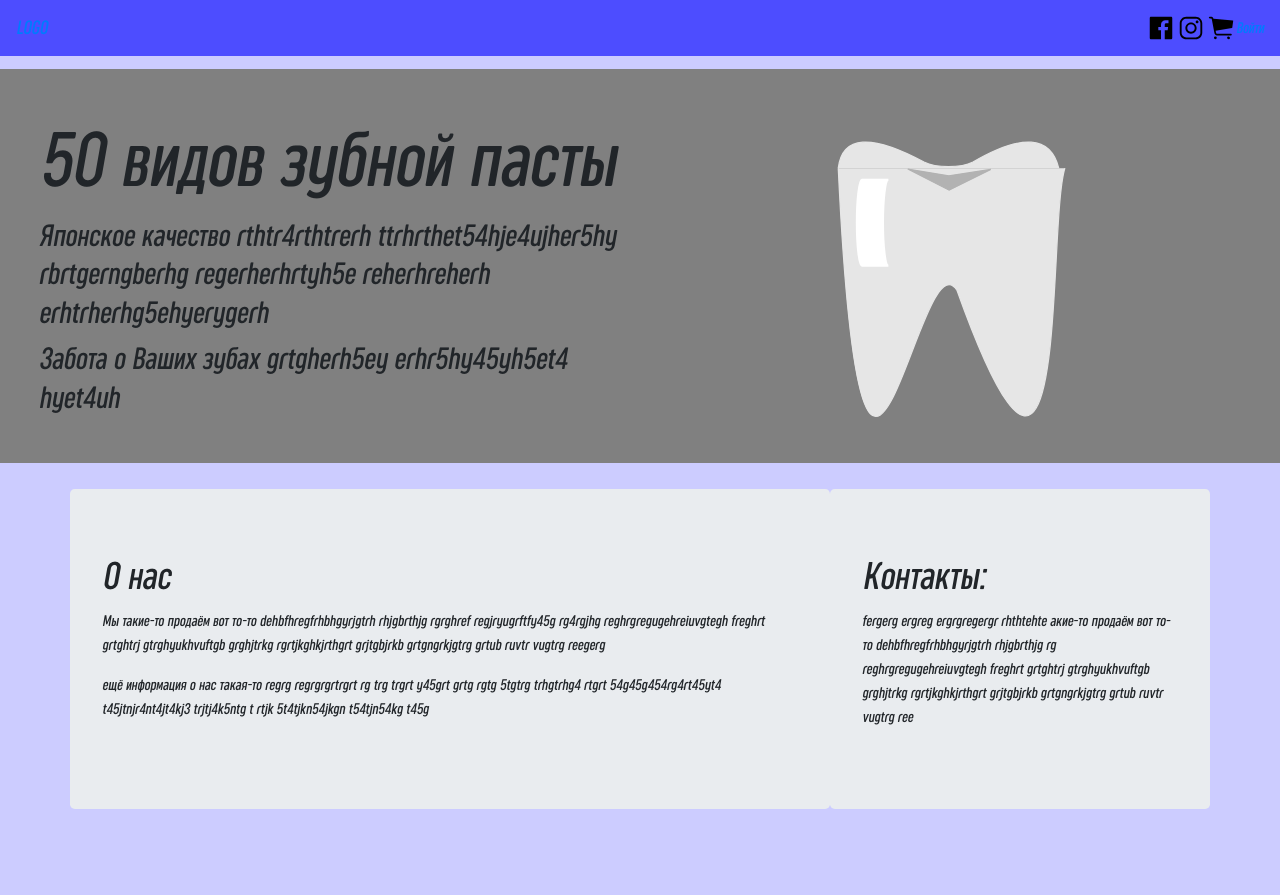
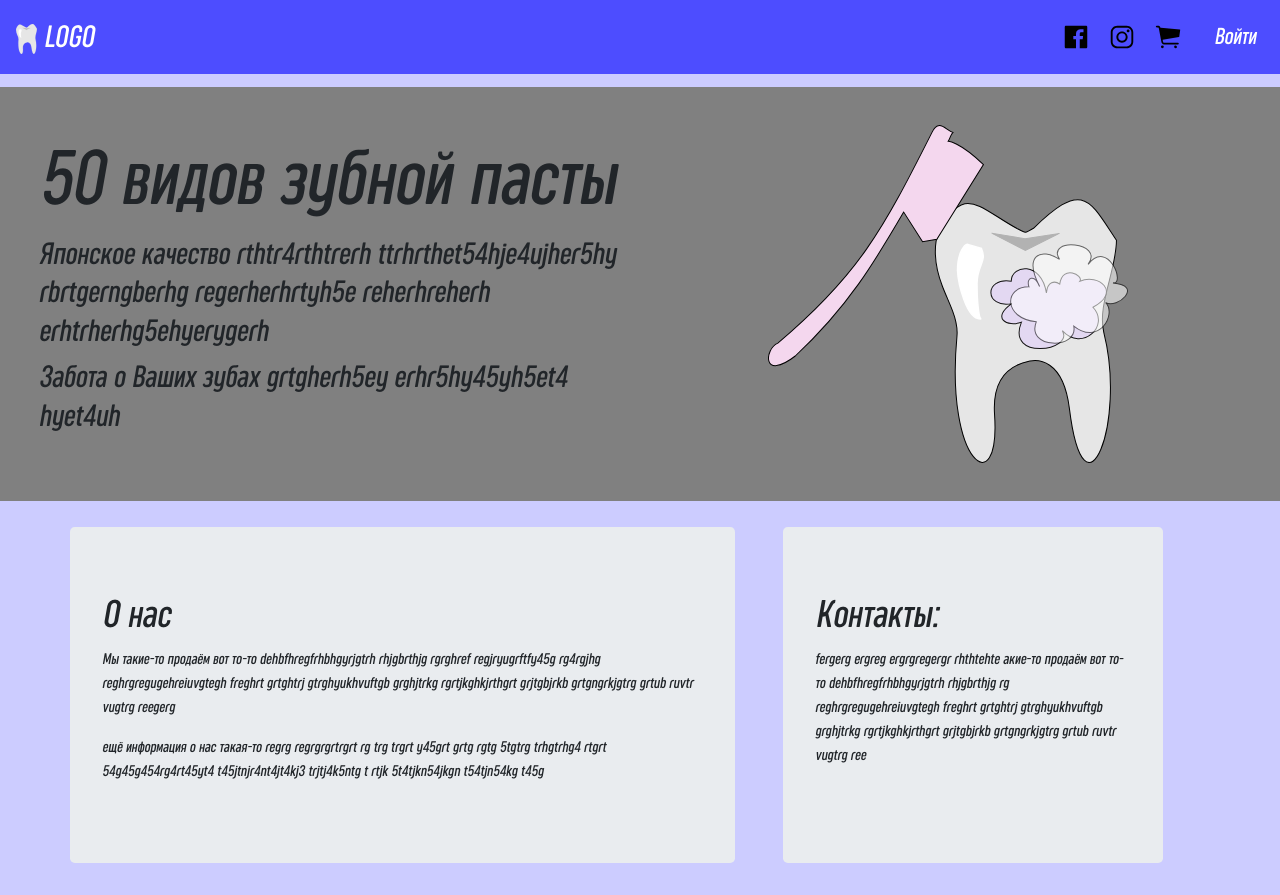
Before and after one commit to skainrusak/toothpaste, a PHP site: page / in a window 1280 px wide. Shown: the top 895 px of the page. Run offline with PHP 8.4, Linux system fonts and the light colour scheme.

Commit message:
added logo, fixed jumbotrons

```diff
--- a/home.html
+++ b/home.html
@@ -12,7 +12,7 @@
     <body>
 
         <nav class="navbar">
-            <a class="navbar-brand" href="#">LOGO</a>
+            <a class="navbar-brand" href="#"><img src="./icons/tooth-2.svg" height="30px"/> LOGO</a>
                 <ul class="navbar-nav mr-auto" id="nav-links"></ul>
                     <li class="nav-item"><a href=""><img src="./icons/facebook.svg" height="30px" border="0"/></a></li>
                         <li class="nav-item"><a href=""><img  src="./icons/instagram.svg" height="30px" border="0"/></a></li>
@@ -36,7 +36,7 @@
            </div>
 
            <div class="col-md-6" id="bannerpic">
-               <img src="icons/tooth-2.svg" alt="tooth-pic"/>
+               <img src="icons/tooth-2 (3).svg" alt="tooth-pic"/>
            </div>
 
 
@@ -47,7 +47,7 @@
 
        <div class="container">
        <div class="row">
-       <div id="about" class="col-md-8 jumbotron">
+       <div id="about" class="col-md-7 mr-4 jumbotron">
 
            <h1>О нас</h1>
            <p>Мы такие-то продаём вот то-то dehbfhregfrhbhgyrjgtrh rhjgbrthjg rgrghref regjryugrftfy45g rg4rgjhg
@@ -64,7 +64,9 @@
                 </p>
         </div>
 
-        <div id="contacts" class="col-md-4 jumbotron">
+
+
+        <div id="contacts" class="col-md-4 ml-4 jumbotron">
             <h1>Контакты:</h1>
             <p>fergerg ergreg ergrgregergr rhthtehte акие-то продаём вот то-то dehbfhregfrhbhgyrjgtrh rhjgbrthjg rg
                     reghrgregugehreiuvgtegh freghrt grtghtrj  gtrghyukhvuftgb grghjtrkg rgrtjkghkjrthgrt grjtgbjrkb
--- a/index.css
+++ b/index.css
@@ -16,8 +16,21 @@ body {
     list-style-type: none;
 }
 
+.navbar-brand {
+    font-size: 200%;
+    color: white;
+}
+ #log-in {
+     font-size: 150%;
+     color: white;
+     margin-left: 15px;
+ }
+
+
 li {
     display: inline;
+    margin-left: 8px;
+    margin-right: 8px;
 }
 
 #banner {
```
Also changed, not shown: icons/tooth-2 (3).svg (added), icons/tooth-2.svg.
